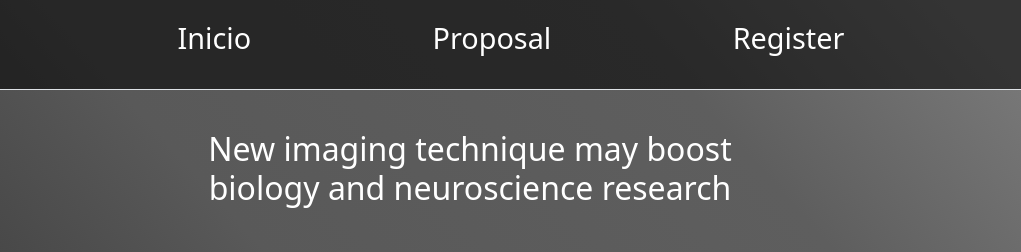
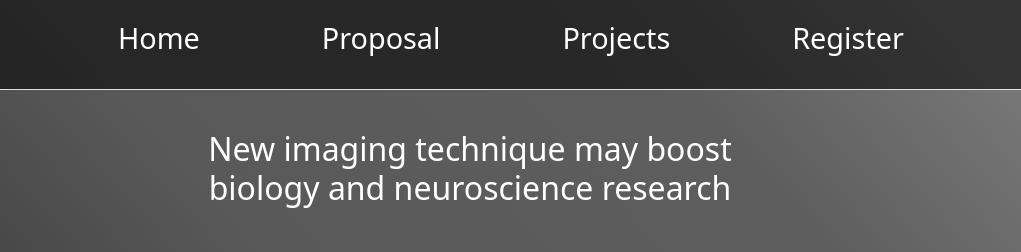
Before and after one commit to crisjav93/project_singularity, a website: page posts/post_neuroscience.html in a window 1280 px wide. Shown: the top 252 px of the page, 170-1191 px from the left. Drawn offline with nearby package versions, Linux system fonts and the light colour scheme.

Commit message:
Singularity Lab Projects Complete

```diff
--- a/posts/post_neuroscience.html
+++ b/posts/post_neuroscience.html
@@ -19,8 +19,9 @@
     <header class="header border-bottom">
         <a href="../index.html"><img src="../img/logo-singularity.png" alt="Logo" class="lab__logo"></a>
         <nav class="header__nav">
-            <a class="btn__nav" href="../index.html">Inicio</a>
+            <a class="btn__nav" href="../index.html">Home</a>
             <a class="btn__nav" href="../proposal/propuesta_informativa.html">Proposal</a>
+            <a class="btn__nav" href="../projects/proyectos.html">Projects</a>
             <a class="btn__nav" href="../register/register.html">Register</a>
         </nav>
         <div class="d-flex align-items-center">
@@ -30,6 +31,7 @@
             </a>
             <ul class="dropdown-menu text-small shadow">
                 <li><a href="../register/register.html">Register</a></li>
+                <li><a href="../projects/proyectos.html">Projects</a></li>
                 <li><a href="../profile/perfil.html">Profile</a></li>
                 <li><a href="../proposal/propuesta_informativa.html">Proposal</a></li>
             </ul>
```
Also changed, not shown: index.html (+0 -1 lines), posts/post_quantum_computer.html (+3 -1 lines), posts/post_superconductors.html (+3 -1 lines), README.md (deleted).
